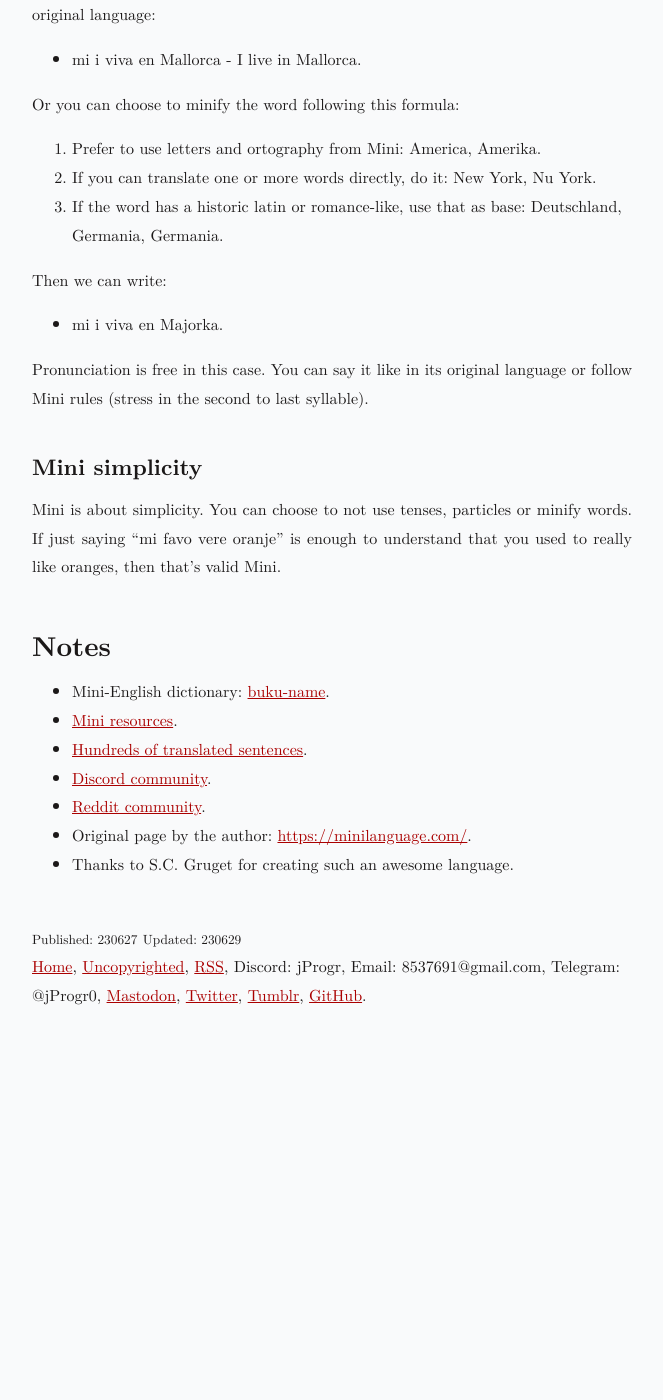
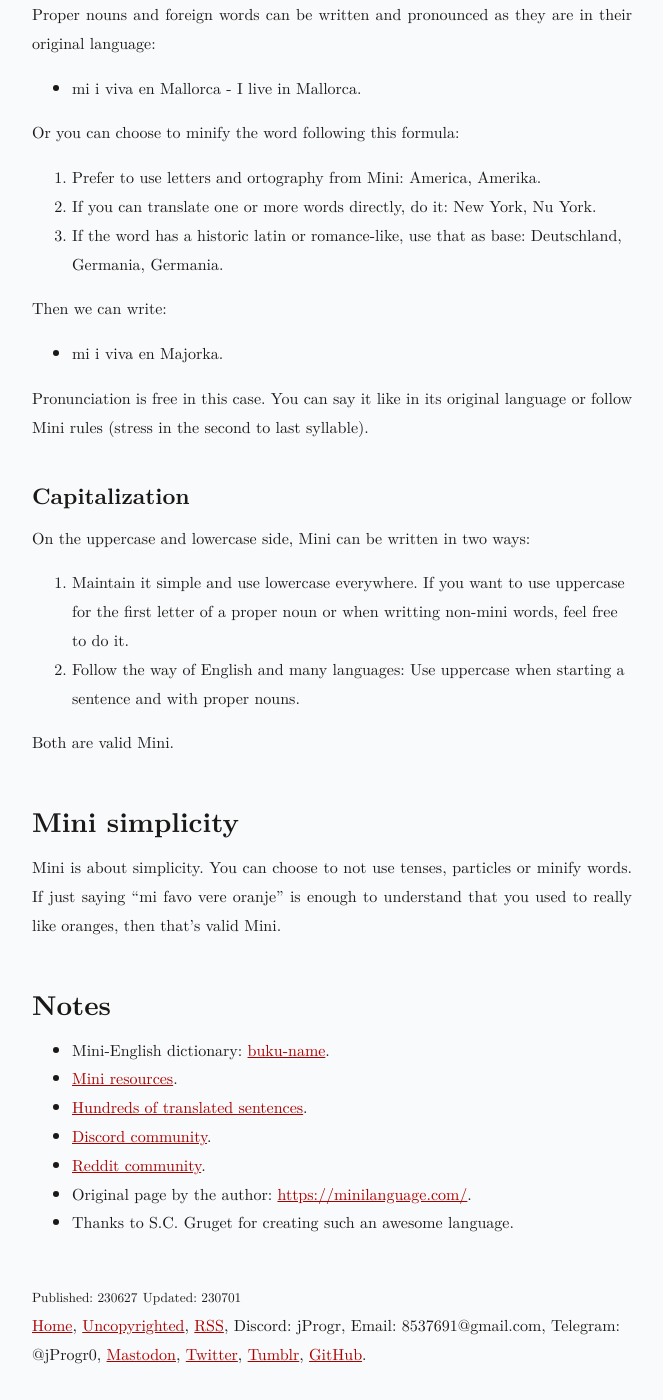
Before and after one commit to jProgr/jprogr.github.io, a Jekyll site: the page built from _posts/2023-06-27-mini-course-grammar.md, in a window 1280 px wide and 1400 px high, scrolled down 14280 px. Shown: the whole window, without its empty margins (308-971 px from the left). Built offline with Jekyll 4.4.1, drawn with Linux system fonts in a browser that asks for light colours; before the commit the page ends 15322 px from its top, so only the background shows below that; some of the changed text lies outside the part shown.

Commit message:
Update content
Updated "Mini course: Grammar".

```diff
--- a/_posts/2023-06-27-mini-course-grammar.md
+++ b/_posts/2023-06-27-mini-course-grammar.md
@@ -2,7 +2,7 @@
 title: "Mini course: Grammar"
 permalink: /mini-course-grammar
 custom_date: "230627"
-updated_date: "230629"
+updated_date: "230701"
 ---
 
 # Mini course: Grammar
@@ -35,7 +35,8 @@ Contents:
     - [Singular and plural](#singular-and-plural).
     - [Days and months](#days-and-months).
     - [Foreign and non-mini words](#foreign-and-non-mini-words).
-    - [Mini simplicity](#mini-simplicity).
+    - [Capitalization](#capitalization).
+- [Mini simplicity](#mini-simplicity).
 
 ## Letters
 
@@ -222,7 +223,7 @@ Other examples:
 - go-i manja a oranje - To eat an orange.
 - mi i debe manja a oranje - I should eat an orange.
 - en-i manja a oranje e bon - Eating oranges is good.
-- Di oranje e de-i manja de mi - This orange is eaten by me.
+- di oranje e de-i manja de mi - This orange is eaten by me.
 - mini viro i go veni a mega viro - The small man will be a big man.
 - mega viro i go e bon - The big man will be good.
 - go-i ero, e man, go-i padon, e deo - To err is human, to forgive is divine.
@@ -501,7 +502,16 @@ Then we can write:
 
 Pronunciation is free in this case. You can say it like in its original language or follow Mini rules (stress in the second to last syllable).
 
-### Mini simplicity
+### Capitalization
+
+On the uppercase and lowercase side, Mini can be written in two ways:
+
+1. Maintain it simple and use lowercase everywhere. If you want to use uppercase for the first letter of a proper noun or when writting non-mini words, feel free to do it.
+2. Follow the way of English and many languages: Use uppercase when starting a sentence and with proper nouns.
+
+Both are valid Mini.
+
+## Mini simplicity
 
 Mini is about simplicity. You can choose to not use tenses, particles or minify words. If just saying "mi favo vere oranje" is enough to understand that you used to really like oranges, then that's valid Mini.
 
```
